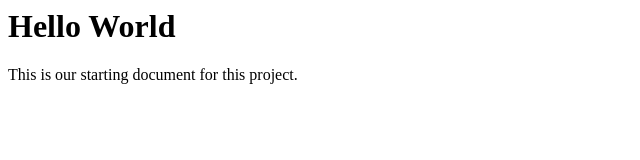
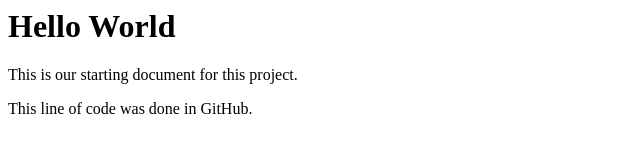
Before and after one commit to jannieminen/demo-repo4, a plain HTML site: page index.html in a window 1280 px wide. Shown: the whole page, without its empty margins (0-640 px from the left). Drawn offline with Linux system fonts and the light colour scheme.

Commit message:
Added a line in index.html in GitHub

```diff
--- a/index.html
+++ b/index.html
@@ -5,5 +5,6 @@
     <body>
         <h1>Hello World</h1>
         <p>This is our starting document for this project.</p>
+        <p>This line of code was done in GitHub.</p>
     </body>
 </html>
```
